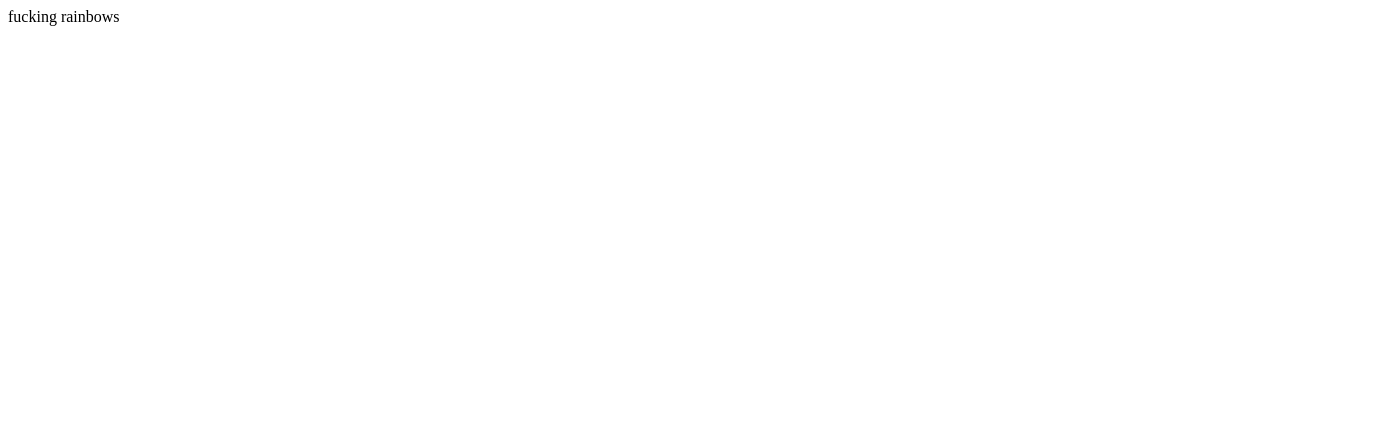
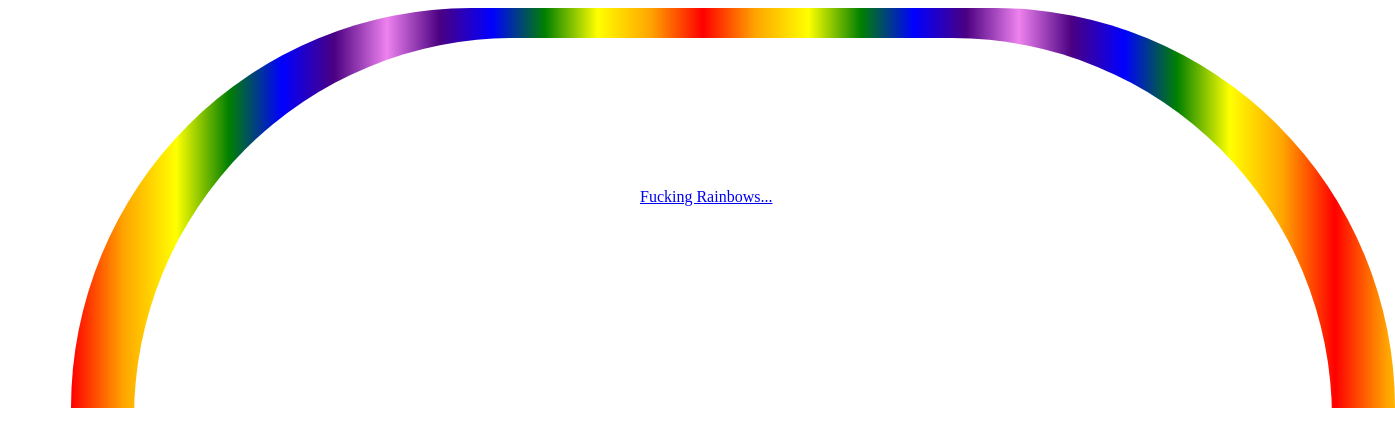
Before and after one commit to brainTrain/FuckingRainbows, a plain HTML site: page index.html in a window 1280 px wide. Shown: the whole page, 1395 px wide, since content can reach past the window. Drawn offline with nearby package versions, Linux system fonts and the light colour scheme.

Commit message:
addin some color'

```diff
--- /dev/null
+++ b/frainbows.js
@@ -0,0 +1,6 @@
+$(document).ready( function() {
+   $('div, td, tr, span, a, p').click( function() {
+        $(this).toggleClass('catchadream');
+    });
+
+});
--- /dev/null
+++ b/fucking.css
@@ -0,0 +1,30 @@
+#arch {
+position: relative;
+z-index: 2;
+height: 400px;
+border-right: 60px solid transparent;
+border-top-left-radius: 1500px;
+border-top-right-radius: 1500px;
+width: 100%;
+margin-left: 5%;
+margin-right: 5%;
+}
+#hole {
+top: -370px;
+position: relative;
+background-color: white;
+z-index: 3;
+height: 380px;
+border-right: 60px solid transparent;
+border-top-left-radius: 1500px;
+border-top-right-radius: 1500px;
+width: 90%;
+margin-left: 10%;
+margin-right: 10%;
+}
+.title {
+position: relative;
+z-index: 4;
+top: -600px;
+margin-left: 50%;
+}
--- a/index.html
+++ b/index.html
@@ -1 +1,21 @@
-fucking rainbows
+<!DOCTYPE html PUBLIC "-//W3C//DTD XHTML 1.0 Transitional//EN" "http://www.w3.org/TR/xhtml1/DTD/xhtml1-transitional.dtd">
+<html xmlns="http://www.w3.org/1999/xhtml" xml:lang="en" lang="en">
+<head>
+<title>Fucking Rainbows...</title>
+<script type="text/javascript" src="https://ajax.googleapis.com/ajax/libs/jquery/1.4.2/jquery.min.js"></script>
+
+<link type="text/css" rel="stylesheet" href="fucking.css">
+<link type="text/css" rel="stylesheet" href="rainbows.css">
+
+<script type="text/javascript" src="frainbows.js"></script>
+
+</head>
+<body>
+<div class="catchadream" id="arch"></div>
+<div  id="hole"></div>
+<a class="title" href="javascript:(function(){var head=document.getElementsByTagName('head')[0],script=document.createElement('script');script.type='text/javascript';script.src='http://braintrain.github.com/fuckingrainbows/makeawish.js?' + Math.floor(Math.random()*99999);head.appendChild(script);})(); void 0">Fucking Rainbows...</a>
+
+
+</body>
+
+</html>
--- /dev/null
+++ b/rainbows.css
@@ -0,0 +1,64 @@
+/*
+ * CSS animated rainbow dividers of awesome
+ * by Chris Heilmann @codepo8 and Lea Verou @leaverou
+**/
+@-moz-keyframes charlieeee {
+  from { background-position:top left; }
+  to {background-position:top right; }
+}
+@-webkit-keyframes charlieeee {
+  from { background-position:top left; }
+  to { background-position:top right; }
+}
+@-o-keyframes charlieeee {
+  from { background-position:top left; }
+  to { background-position:top right; }
+}
+@-ms-keyframes charlieeee {
+  from { background-position:top left; }
+  to { background-position:top right; }
+}
+@-khtml-keyframes charlieeee {
+  from { background-position:top left; }
+  to { background-position:top right; }
+}
+@keyframes charlieeee {
+  from { background-position:top left; }
+  to { background-position:top right; }
+}
+.catchadream{
+  background-image:-webkit-linear-gradient( left, red, orange, yellow, green,
+                                          blue, indigo, violet, indigo, blue,
+                                          green, yellow, orange, red );
+  background-image:-moz-linear-gradient( left, red, orange, yellow, green,
+                                         blue,indigo, violet, indigo, blue,
+                                         green, yellow, orange,red );
+  background-image:-o-linear-gradient( left, red, orange, yellow, green,
+                                         blue,indigo, violet, indigo, blue,
+                                         green, yellow, orange,red );
+  background-image:-ms-linear-gradient( left, red, orange, yellow, green,
+                                         blue,indigo, violet, indigo, blue,
+                                         green, yellow, orange,red );
+  background-image:-khtml-linear-gradient( left, red, orange, yellow, green,
+                                         blue,indigo, violet, indigo, blue,
+                                         green, yellow, orange,red );
+  background-image:linear-gradient( left, red, orange, yellow, green,
+                                         blue,indigo, violet, indigo, blue,
+                                         green, yellow, orange,red );
+  -moz-animation:charlieeee 2.5s forwards linear infinite;
+  -webkit-animation:charlieeee 2.5s forwards linear infinite;
+  -o-animation:charlieeee 2.5s forwards linear infinite;
+  -khtml-animation:charlieeee 2.5s forwards linear infinite;
+  -ms-animation:charlieeee 2.5s forwards linear infinite;
+  -lynx-animation:charlieeee 2.5s forwards linear infinite;
+  animation:charlieeee 2.5s forwards linear infinite;
+  background-size:50% auto;
+}
+#tongue{position:cheek;}
+/* ^ OMG! An ID! That kills performance! */
+
+/*
+  .catchadream:after{content:'廌'}
+
+*/
+/* ^ uncomment to add unicorn */
```
Also changed, not shown: makeawish.js (added, +85 -0 lines).
